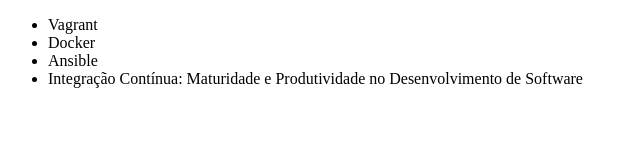
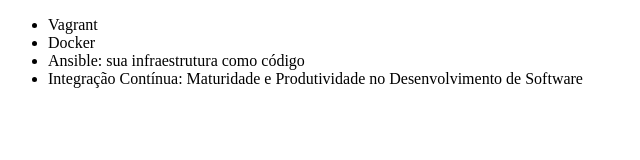
Before and after one commit to Mactropolis/treinamento-alura, a plain HTML site: page index.html in a window 1280 px wide. Shown: the whole page, without its empty margins (0-640 px from the left). Drawn offline with Linux system fonts and the light colour scheme.

Commit message:
Alteração do nome Ansible

```diff
--- a/index.html
+++ b/index.html
@@ -8,7 +8,7 @@
     <ul>
         <li>Vagrant</li>
         <li>Docker</li>
-        <li>Ansible</li>
+        <li>Ansible: sua infraestrutura como código</li>
         <li>Integração Contínua: Maturidade e Produtividade no Desenvolvimento de Software</li>
     </ul>
 </body>
```
